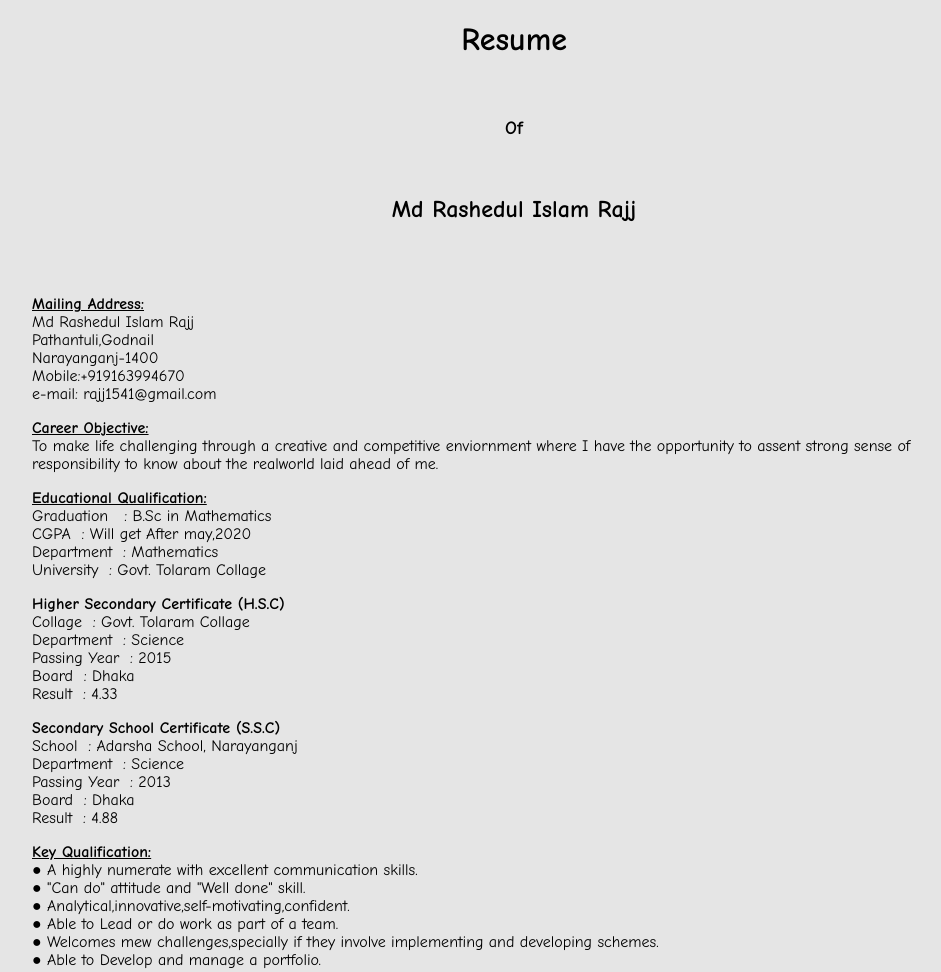
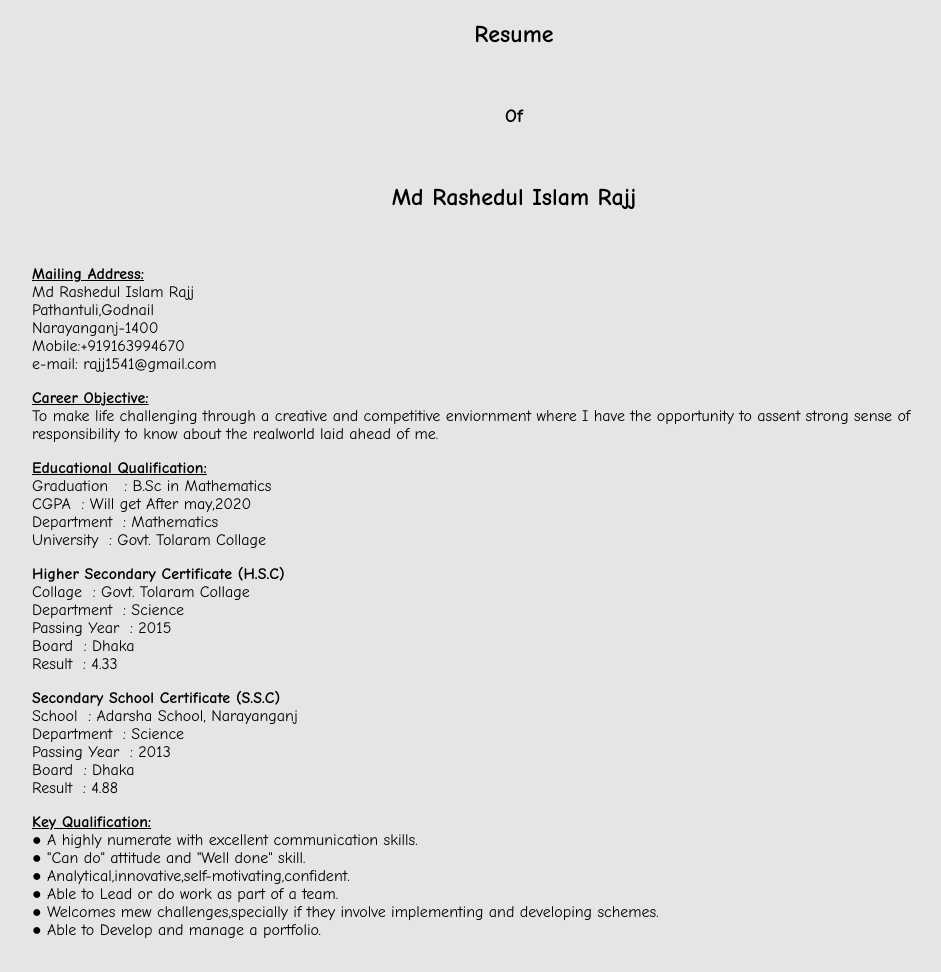
Before and after one commit to tlunatic-fringe/Resume, a plain HTML site: page index.html in a window 1280 px wide. Shown: the top 972 px of the page, without its empty margins (126-1067 px from the left). Drawn offline with Linux system fonts and the light colour scheme.

Commit message:
Update index.html

```diff
--- a/index.html
+++ b/index.html
@@ -8,12 +8,14 @@
 
     </head>
     <body style="background-image: url(Images/bgi.jpg);background-size: 100%,100%">
-        <font Align="center"><h1 style="font-family: Comic Sans MS"><strong>Resume</strong></h1></font>
+       <font align="center"><h2 style="font-family: Comic Sans MS">Resume</h2>
+        </font>
         <br>
-        <font align="center"><h3 style="font-family: Comic Sans MS">Of</h3></font>
+        <font align="center"><h3 style="font-family: Comic Sans MS">Of</h3>
+        </font>
         <br>
-        <font align=center><h2 style="font-family: Comic Sans MS">Md Rashedul Islam Rajj</h2></font>
-        <br>
+        <font align="center"><h2 style="font-family: Comic Sans MS">Md Rashedul Islam Rajj</h2>
+        </font>
         <br>
         <p style="display: block;margin-left: 150px;font-family: Comic Sans MS">
             <strong>
```
